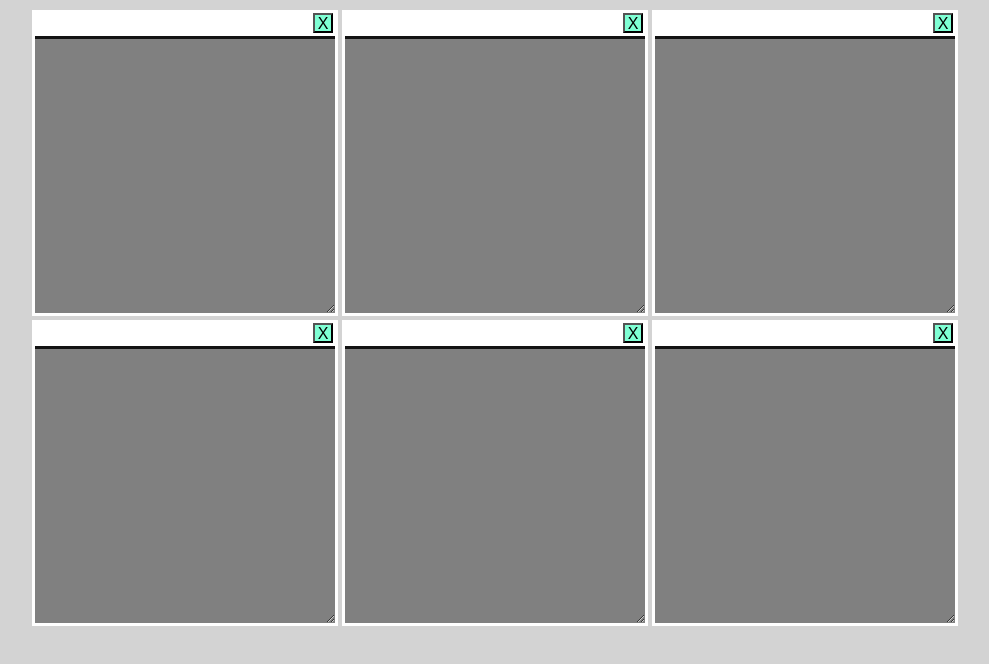
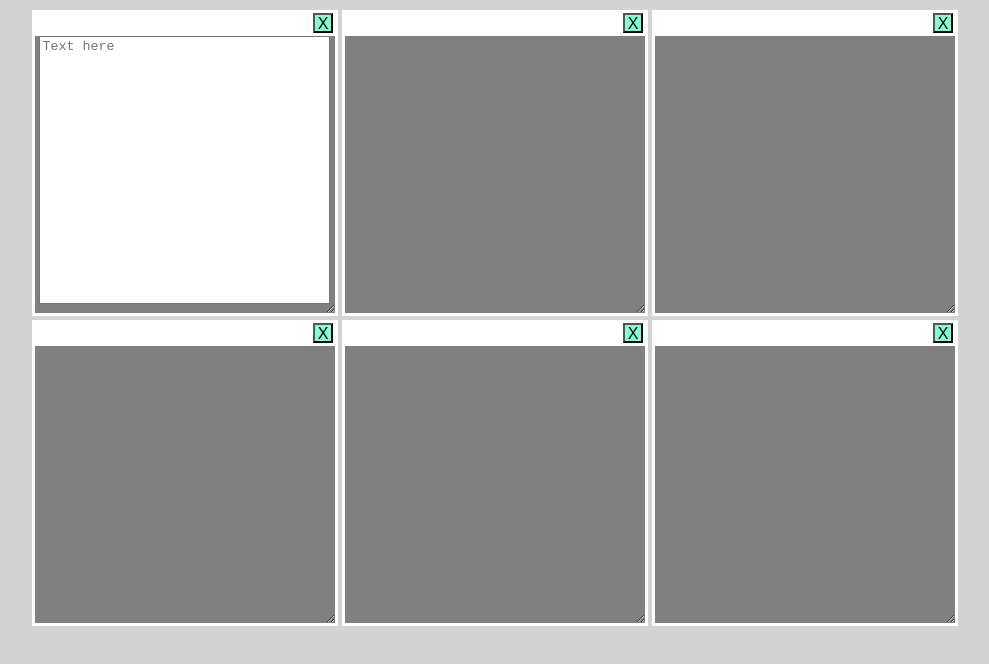
Before and after one commit to J-Wll/dev-companion, a React (Create React App) app: page / in a window 1280 px wide. Shown: the top 664 px of the page, without its empty margins (145-1134 px from the left). Built offline with nearby package versions, Linux system fonts and the light colour scheme.

Commit message:
Logic for closing modules and determining module purpose
Purpose is passed as a prop and inner content is conditionally rendered based on the prop

```diff
--- a/src/App.css
+++ b/src/App.css
@@ -24,15 +24,14 @@ body{
 .module{
   resize: both;
   overflow: auto;
-  background-color: grey;
-  border: solid;
-  border-color: white;
   min-width: 100px;
-  min-height: 100px;
   width: 300px;
-  height: 300px;
   max-width: 90%;
   margin: 2px;
+  background-color: grey;
+  border: 3px solid white;
+  min-height: 100px;
+  height: 300px;
 }
 
 .close-module{
@@ -53,5 +52,18 @@ body{
   background-color: white;
   justify-content: end;
   /* border: solid; */
-  border-bottom: 3px solid rgb(19, 19, 19);
+  /* border-bottom: 3px solid rgb(19, 19, 19); */
 }
+
+.module-body{
+  display: flex;
+  justify-content: center;
+  height: 92%;
+}
+
+textarea{
+  /* max-width: 95%; */
+  width: 95%;
+  height: 95%;
+  resize: none;
+}
--- a/src/App.js
+++ b/src/App.js
@@ -3,17 +3,23 @@ import Module from './Module.js'
 
 function App() {
   return (
-    <div class="container">
-      <div class="module-container">
-        <div class="row">
-          <Module />
-          <Module />
-          <Module />
+    <div className="container">
+      <div className="module-container">
+        <div className="row"> {/* row could be a component that renders x amount of modules based on props, module container could do the same thing rendering x rows of x modules*/}
+          <Module
+            purpose="notes" />
+          <Module
+            purpose="kanban" />
+          <Module
+            purpose="reflective" />
         </div>
-        <div class="row">
-          <Module />
-          <Module />
-          <Module />
+        <div className="row">
+          <Module
+            purpose="wireframe" />
+          <Module
+            purpose="gitTrack" />
+          <Module
+            purpose="aiChat" />
         </div>
       </div>
     </div>
--- a/src/Module.js
+++ b/src/Module.js
@@ -1,9 +1,38 @@
-export default function () {
+import { useState, useEffect } from "react";
+
+export default function Module(purpose="undefined") {
+    console.log(purpose);
+    let [open, updateOpen] = useState(true);
+    function checkStatus() {
+        if (open) {
+            return (<div className="module">
+                <div className="menu-bar">
+                    <button onClick={closeMod} className="close-module">X</button>
+                </div>
+                <div className="module-body">
+                    {componentPurpose(purpose)}
+                </div>
+            </div>)
+        }
+    }
+
+    function closeMod() {
+        updateOpen(open => !open)
+    }
+
+    function componentPurpose(purpose){
+        purpose=purpose.purpose;
+        // probably check this in a dict, one side component names and one components
+
+        if (purpose=="notes"){
+            // return(<input type="text" placeholder="Text here">js</input>)
+            return (<textarea
+            type="text"
+            placeholder="Text here"/>)
+        }
+    }
+
     return (
-        <div class="module">
-            <div class="menu-bar">
-                <button class="close-module">X</button>
-            </div>
-        </div>
+        checkStatus()
     )
 }
```
